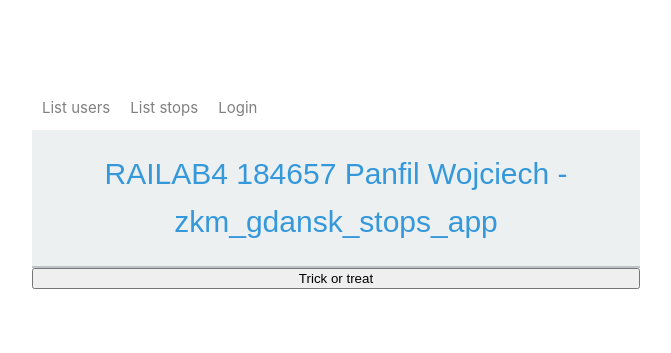
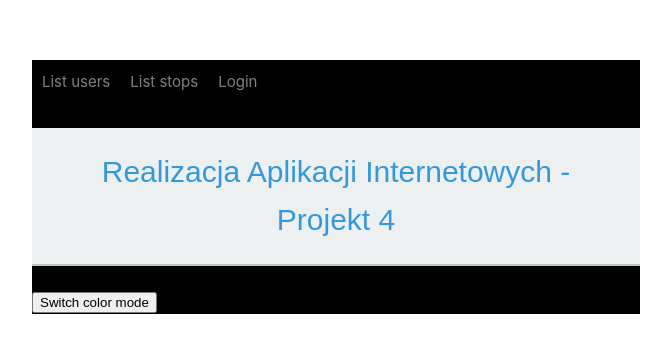
Before and after one commit to punfil/ztm_gdansk_stops_app, a Vue app in the folder ztm_gdansk_stops_app.client/: page / in a window 1280 px wide. Shown: the part 213-566 px from the top of the page, without its empty margins (0-671 px from the left). Built offline with nearby package versions, Linux system fonts and the light colour scheme.

Commit message:
Add light/dark mode switch
Signed-off-by: Wojciech Panfil <wojtek.panfil@hotmail.com>

```diff
--- a/ztm_gdansk_stops_app.client/src/App.vue
+++ b/ztm_gdansk_stops_app.client/src/App.vue
@@ -3,6 +3,7 @@
 </script>
 
 <template>
+    <div :class="{ 'LightMode': this.$store.state.isLightMode, 'DarkMode': !this.$store.state.isLightMode }">
         <my-menu />
         <br />
         <author-header>
@@ -27,6 +28,7 @@
             <!-- List user stops -->
             <user-stops />
         </author-header>
+    </div>
 </template>
 
 <script lang="js">
@@ -37,6 +39,14 @@
 </script>
 
 <style>
+
+.LightMode {
+    background-color: white;
+}
+.DarkMode {
+    background-color: black;
+}
+
 .highlight {
     color: red;
     font-weight: bold;
--- a/ztm_gdansk_stops_app.client/src/components/AuthorHeader.vue
+++ b/ztm_gdansk_stops_app.client/src/components/AuthorHeader.vue
@@ -1,9 +1,9 @@
 <template>
-    <h1 :class="{ 'highlight': isHighlighted }">
-        RAILAB4 184657 Panfil Wojciech - zkm_gdansk_stops_app
+    <h1>
+        Realizacja Aplikacji Internetowych - Projekt 4
     </h1>
     <slot></slot>
-    <button @click="toggleHighlight">Trick or treat</button>
+    <button @click="changeBackground">Switch color mode</button>
 </template>
 
 <script>
@@ -13,15 +13,10 @@
             const toast = useToast();
             return { toast }
         },
-        data() {
-            return {
-                isHighlighted: false,
-            };
-        },
         methods: {
-            toggleHighlight() {
-                this.isHighlighted = !this.isHighlighted;
-                this.toast("I am the author!", {
+            changeBackground() {
+                this.$store.commit('setIsLightMode', !this.$store.state.isLightMode);
+                this.toast("Changed color scheme!", {
                     position: "top-right",
                     timeout: 5000,
                     closeOnClick: true,
@@ -37,6 +32,5 @@
                 });
             },
         },
-
     }
 </script>
--- a/ztm_gdansk_stops_app.client/src/components/LoginForm.vue
+++ b/ztm_gdansk_stops_app.client/src/components/LoginForm.vue
@@ -9,8 +9,10 @@
         <form @submit.prevent="login">
             <label for="username">Username:</label>
             <DummyInput v-model="username" />
+            <br>
             <label for="password">Password:</label>
             <input data-cy="password" type="password" v-model="password" required>
+            <br>
             <button data-cy="submit" type="submit">Login</button>
         </form>
     </div>
--- a/ztm_gdansk_stops_app.client/src/store.js
+++ b/ztm_gdansk_stops_app.client/src/store.js
@@ -12,6 +12,7 @@ const store = createStore({
             loginMode: false,
             userStops: null,
             msg: null,
+            isLightMode: false,
         }
     },
     mutations: {
@@ -51,6 +52,9 @@ const store = createStore({
         setMsg(state, value) {
             state.msg = value;
         },
+        setIsLightMode(state, value) {
+            state.isLightMode = value;
+        },
     },
 });
 
```
